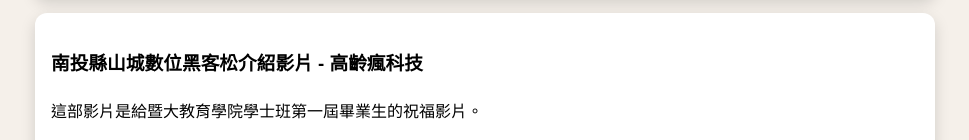
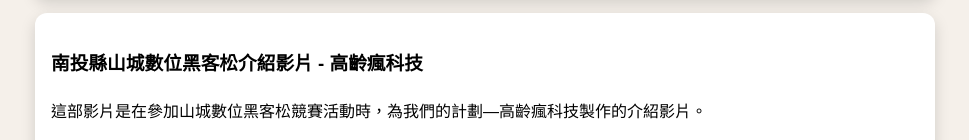
Before and after one commit to alicess92/portfolio, a plain HTML site: page index.html in a window 1280 px wide. Shown: the part 4689-4829 px from the top of the page, without its empty margins (155-1124 px from the left). Drawn offline with Linux system fonts and the light colour scheme; grey boxes are pictures that could not be loaded.

Commit message:
Update index.html

```diff
--- a/index.html
+++ b/index.html
@@ -353,7 +353,7 @@
 
       <div class="card">
         <h3>南投縣山城數位黑客松介紹影片 - 高齡瘋科技</h3>
-        <p>這部影片是給暨大教育學院學士班第一屆畢業生的祝福影片。</p>
+        <p>這部影片是在參加山城數位黑客松競賽活動時，為我們的計劃—高齡瘋科技製作的介紹影片。</p>
         <iframe width="560" height="315" src="https://www.youtube.com/embed/Yb1vFzkAxeg?si=Pgqb5hap8Q-EiVop" title="YouTube video player" frameborder="0" allow="accelerometer; autoplay; clipboard-write; encrypted-media; gyroscope; picture-in-picture; web-share" referrerpolicy="strict-origin-when-cross-origin" allowfullscreen></iframe>
       </div>
 
```
